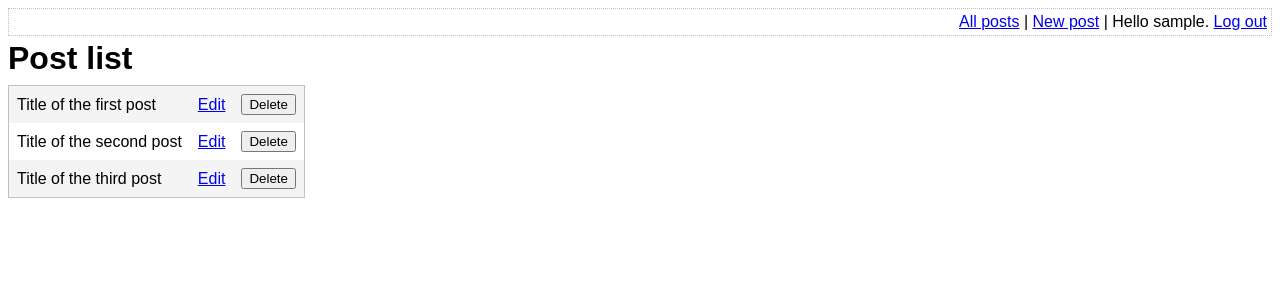
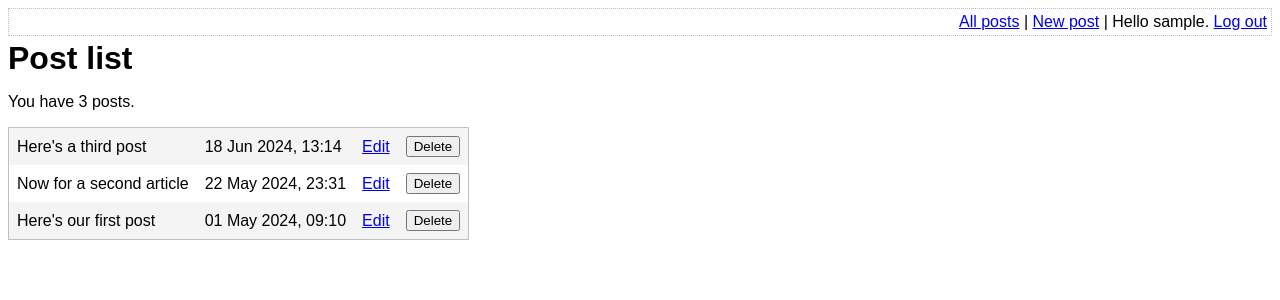
Before and after one commit to Cryliymystics/Learning-web-dev-with-php, a PHP site: page /list-posts.php in a window 1280 px wide. Shown: the top 300 px of the page. Run offline with PHP 8.4, Linux system fonts and the light colour scheme; the visitor is signed in with stand-in values (Sample User, id 1); data comes from the database, SQL or seed files in the repository.

Commit message:
update list-posts.php

```diff
--- /dev/null
+++ b/lib/list-posts.php
@@ -0,0 +1,30 @@
+<?php
+
+/**
+ * Tries to delete the specified post
+ *
+ * @param PDO $pdo
+ * @param integer $postId
+ * @return boolean Returns true on successful deletion
+ * @throws Exception
+ */
+function deletePost(PDO $pdo, $postId)
+{
+    $sql = "
+        DELETE FROM
+            post
+        WHERE
+            id = :id
+    ";
+    $stmt = $pdo->prepare($sql);
+    if ($stmt === false)
+    {
+        throw new Exception('There was a problem preparing this query');
+    }
+
+    $result = $stmt->execute(
+        array('id' => $postId, )
+    );
+
+    return $result !== false;
+}
--- a/list-posts.php
+++ b/list-posts.php
@@ -1,5 +1,6 @@
 <?php
 require_once 'lib/common.php';
+require_once 'lib/list-posts.php';
 
 session_start();
 
@@ -8,6 +9,25 @@ if (!isLoggedIn())
 {
     redirectAndExit('index.php');
 }
+
+if ($_POST)
+{
+    $deleteResponse = $_POST['delete-post'];
+    if ($deleteResponse)
+    {
+        $keys = array_keys($deleteResponse);
+        $deletePostId = $keys[0];
+        if ($deletePostId)
+        {
+            deletePost(getPDO(), $deletePostId);
+            redirectAndExit('list-posts.php');
+        }
+    }
+}
+
+// Connect to the database, run a query
+$pdo = getPDO();
+$posts = getAllPosts($pdo);
 
 ?>
 <!DOCTYPE html>
@@ -21,48 +41,31 @@ if (!isLoggedIn())
 
         <h1>Post list</h1>
 
+        <p>You have <?php echo count($posts) ?> posts.
+
         <form method="post">
             <table id="post-list">
                 <tbody>
+                    <?php foreach ($posts as $post): ?>
                         <tr>
-                        <td>Title of the first post</td>
                             <td>
-                            <a href="edit-post.php?post_id=1">Edit</a>
+                                <?php echo htmlEscape($post['title']) ?>
+                            </td>
+                            <td>
+                                <?php echo convertSqlDate($post['created_at']) ?>
+                            </td>
+                            <td>
+                                <a href="edit-post.php?post_id=<?php echo $post['id']?>">Edit</a>
                             </td>
                             <td>
                                 <input
                                     type="submit"
-                                name="post[1]"
+                                    name="delete-post[<?php echo $post['id']?>]"
                                     value="Delete"
                                 />
                             </td>
                         </tr>
-                    <tr>
-                        <td>Title of the second post</td>
-                        <td>
-                            <a href="edit-post.php?post_id=2">Edit</a>
-                        </td>
-                        <td>
-                            <input
-                                type="submit"
-                                name="post[2]"
-                                value="Delete"
-                            />
-                        </td>
-                    </tr>
-                    <tr>
-                        <td>Title of the third post</td>
-                        <td>
-                            <a href="edit-post.php?post_id=3">Edit</a>
-                        </td>
-                        <td>
-                            <input
-                                type="submit"
-                                name="post[3]"
-                                value="Delete"
-                            />
-                        </td>
-                    </tr>
+                    <?php endforeach ?>
                 </tbody>
             </table>
         </form>
```
Lines whose indentation alone changed are shown as unchanged.
